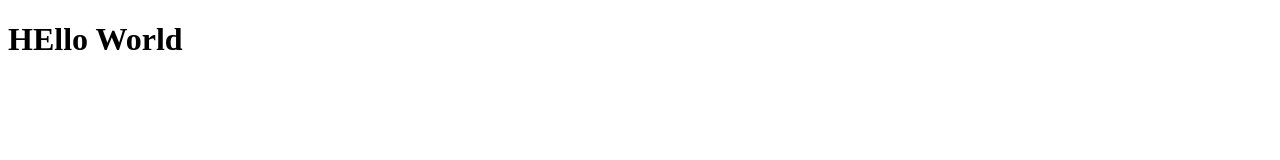
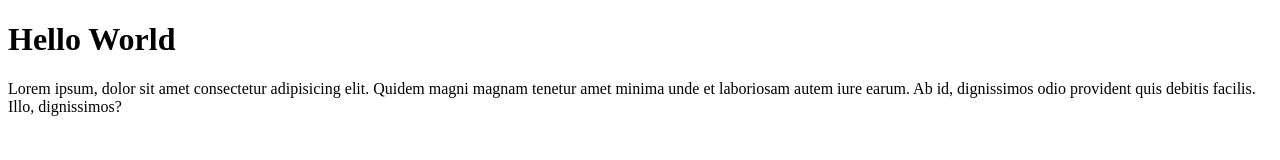
Before and after one commit to Adamrill/adam-git-test, a plain HTML site: page index.html in a window 1280 px wide. Drawn offline with Linux system fonts and the light colour scheme.

Commit message:
menambahkan paragraf

```diff
--- a/index.html
+++ b/index.html
@@ -7,6 +7,7 @@
     <title>Coba Git Remote</title>
 </head>
 <body>
-    <h1>HEllo World</h1>
+    <h1>Hello World</h1>
+    <p>Lorem ipsum, dolor sit amet consectetur adipisicing elit. Quidem magni magnam tenetur amet minima unde et laboriosam autem iure earum. Ab id, dignissimos odio provident quis debitis facilis. Illo, dignissimos?</p>
 </body>
 </html>
```
